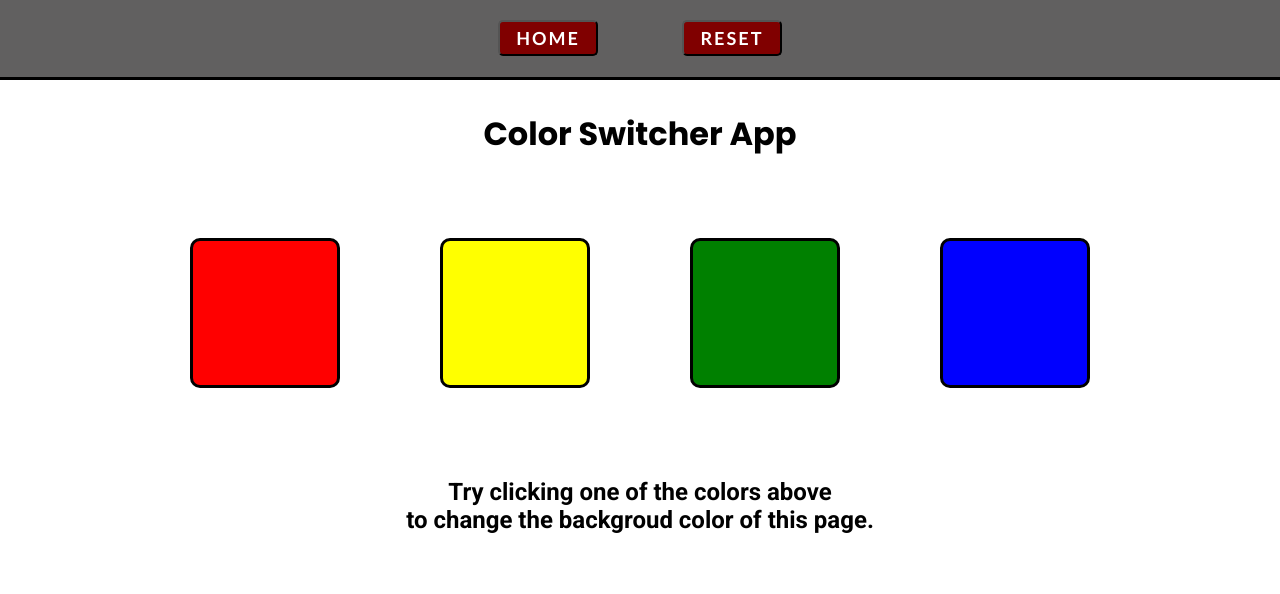
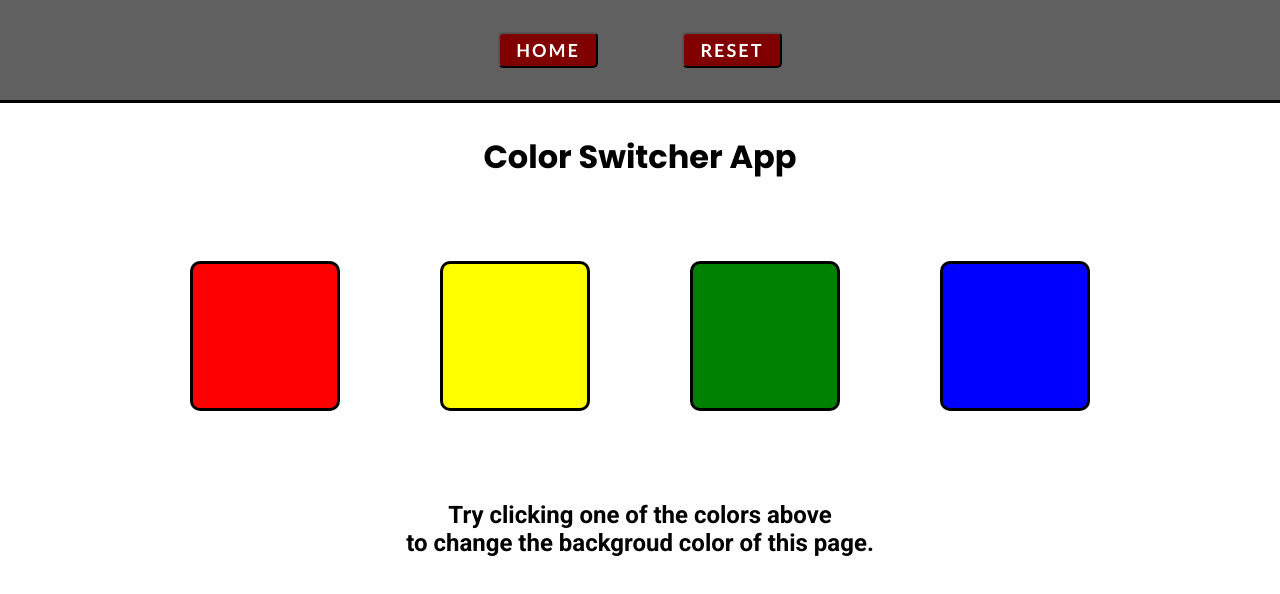
Before and after one commit to TelagasettiRajeev/ColorSwitcherApp, a plain HTML site: page index.html in a window 1280 px wide. Drawn offline with Linux system fonts and the light colour scheme.

Commit message:
final commit -2

```diff
--- a/script.js
+++ b/script.js
@@ -1,5 +1,5 @@
 
-let body = document.querySelector('.container');
+let body = document.querySelector('body');
 
 redClick = () => {
     body.style.backgroundColor = "red";
--- a/style.css
+++ b/style.css
@@ -6,13 +6,14 @@
     box-sizing: border-box;
 }
 
+
 body{
     font-family: roboto;
 }
 
 
 header {
-    height: 10vh;
+    height: 10%;
     background-color: rgb(97, 96, 96);
     text-align: center;
     border-bottom: 3px solid black;
@@ -23,7 +24,7 @@ header > button{
     border-radius: 5px;
     background-color: maroon;
     color: white;
-    margin: 2.5vh 40px;
+    margin: 2.5% 40px;
     cursor: pointer;
     width: 100px;
     font-size: 18px;
@@ -46,12 +47,12 @@ header > button{
 }
 
 .container{
-    background-color: white;
+    background-color: inherit;
     padding: 30px 10px;
     display: flex;
     flex-direction: column;
     align-items: center;
-    height: 90vh;
+    /* height: 90%; */
 }
 
 .container > h1{
```
